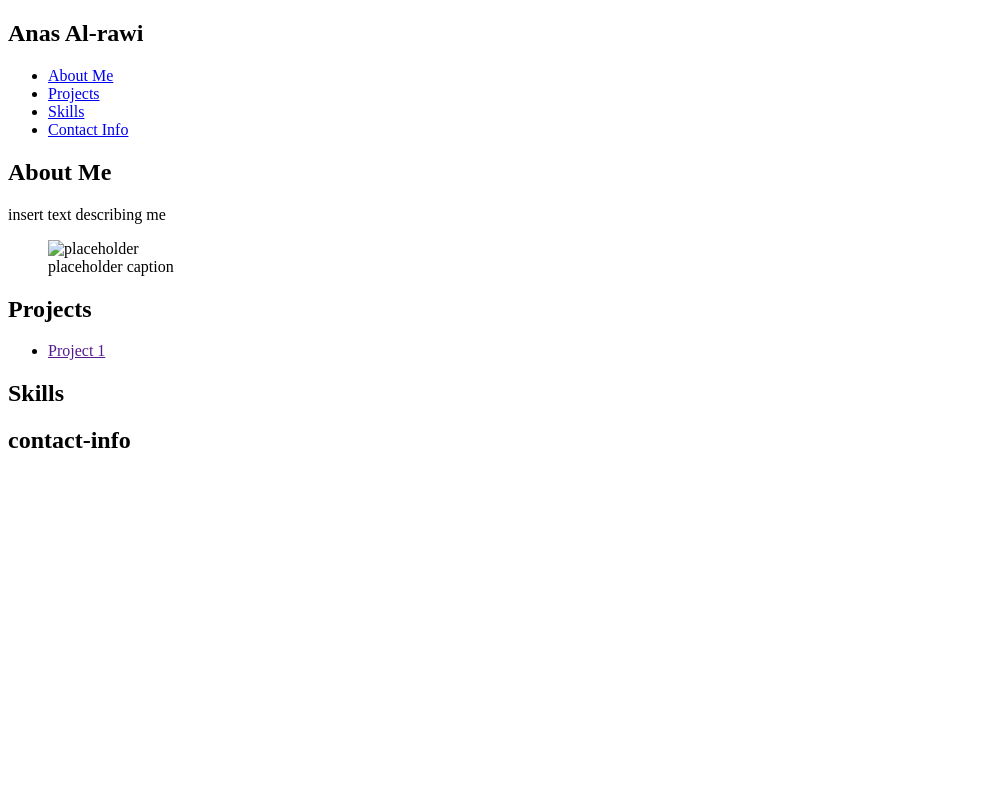
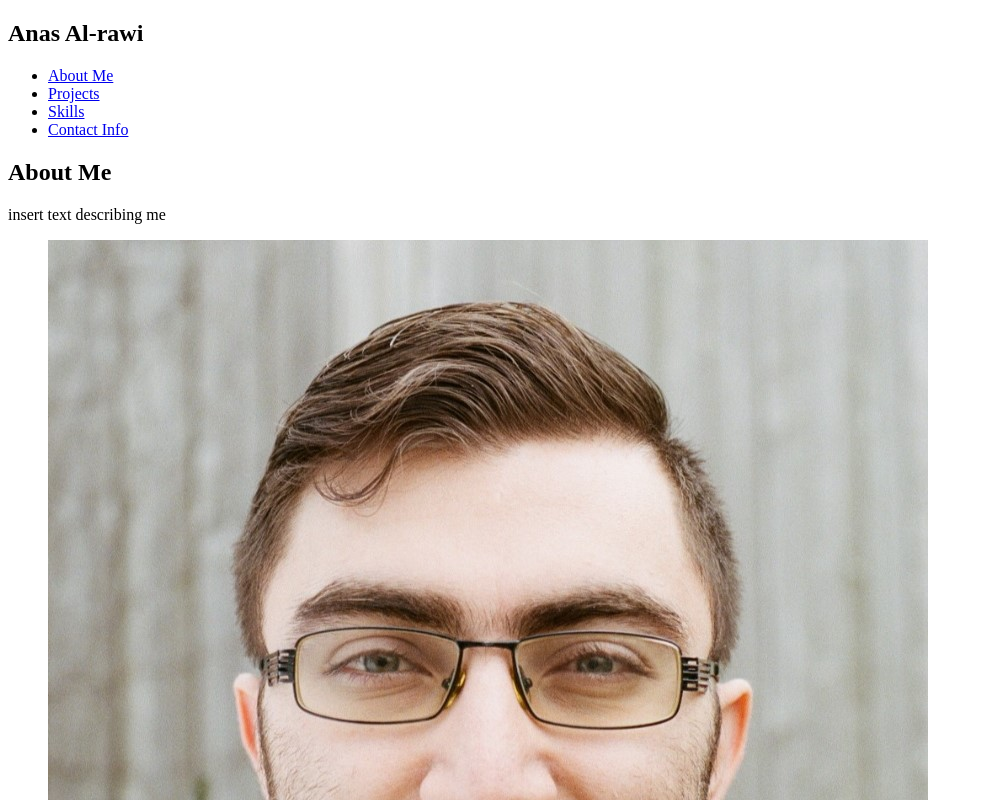
Before and after one commit to AnasMAlrawi/AnasMAlrawi.github.io, a plain HTML site: page index.html in a window 1280 px wide. Shown: the top 800 px of the page, without its empty margins (0-983 px from the left). Drawn offline with Linux system fonts and the light colour scheme.

Commit message:
Add profile photo

```diff
--- a/index.html
+++ b/index.html
@@ -26,8 +26,8 @@
                     <p>insert text describing me</p>
                 </div>
                 <figure>
-                    <img src="" alt="placeholder">
-                    <figcaption>placeholder caption</figcaption>
+                    <img src="./resources/profile_photo_main.jpg" alt="Anas Al-rawi">
+                    <figcaption>Anas Al-rawi</figcaption>
                 </figure>
             </section>
             <section id="projects">
```
Also changed, not shown: resources/profile_photo_main.jpg (added).
